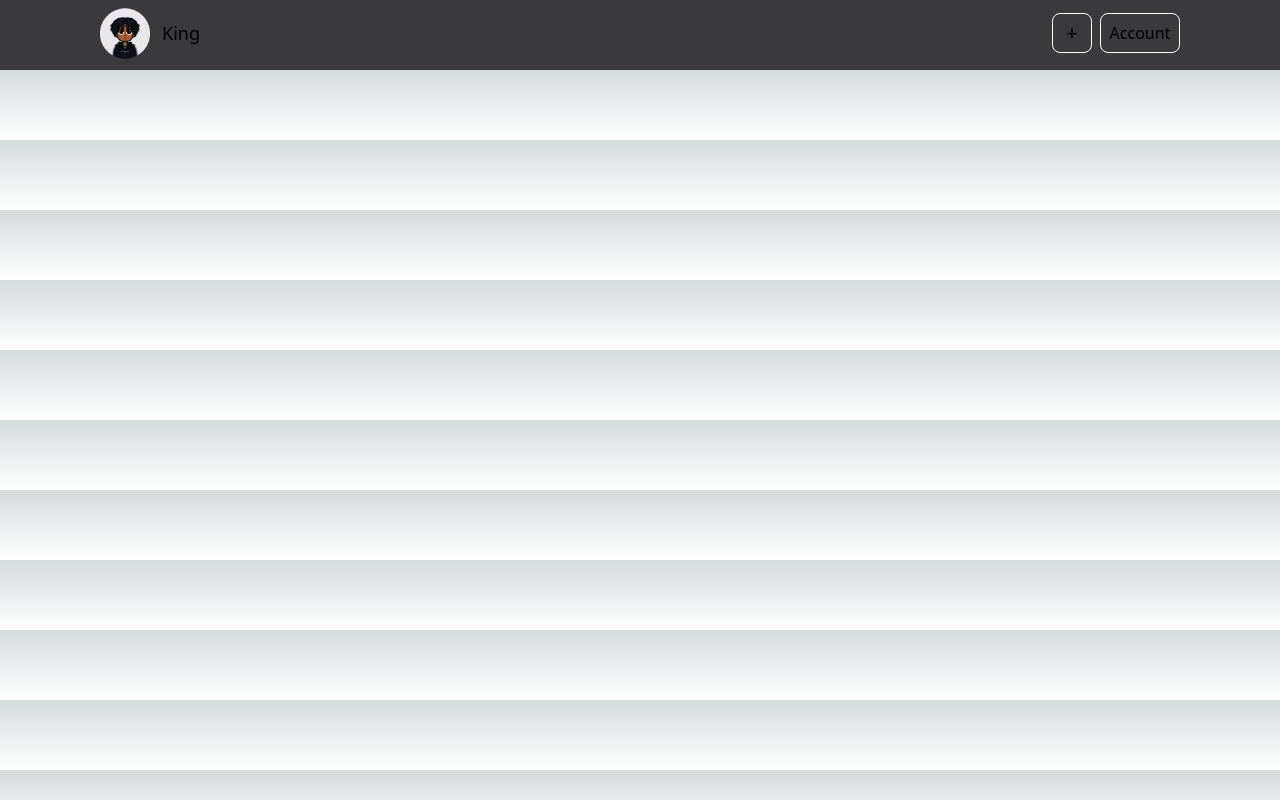
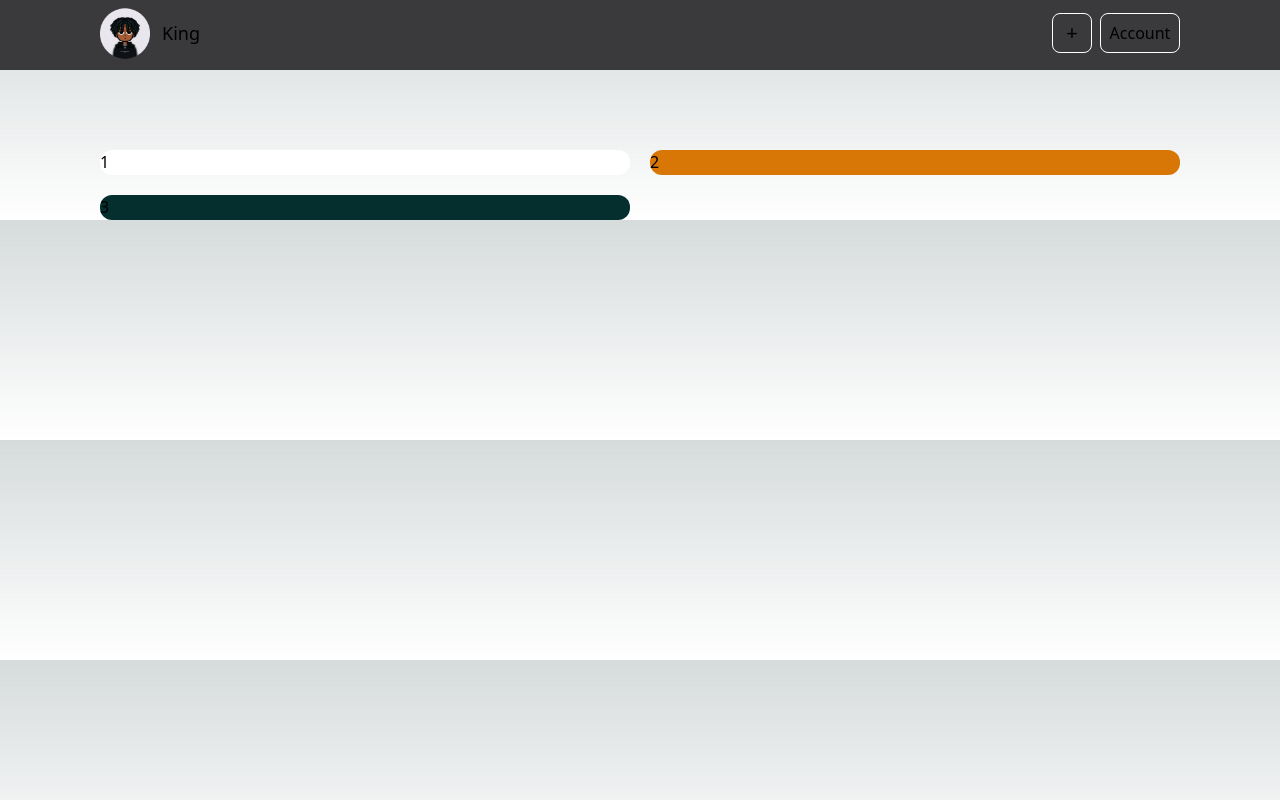
Before and after one commit to khaekelvin/bento-grid, a Next.js app: page / in a window 1280 px wide. Built offline with nearby package versions, Linux system fonts and the light colour scheme.

Commit message:
Add Grid component to RootLayout

```diff
--- a/app/layout.tsx
+++ b/app/layout.tsx
@@ -2,6 +2,7 @@ import type { Metadata } from "next";
 import { Inter } from "next/font/google";
 import "./globals.css";
 import Nav from "@/components/Nav/page";
+import Grid from "@/components/Grid/page";
 
 const inter = Inter({ subsets: ["latin"] });
 
@@ -19,6 +20,7 @@ export default function RootLayout({
     <html lang="en">
       <body>
         <Nav />
+        <Grid />
       </body>
     </html>
   );
--- /dev/null
+++ b/components/Grid/page.tsx
@@ -0,0 +1,22 @@
+import React from "react";
+
+function Grid() {
+  return (
+    <>
+      <section className="container grid grid-cols-2 gap-5 mt-10 lg:mt-20 max-w-[1080px] mx-auto h-[70px]">
+        <div className=" bg-white rounded-xl flex flex-col col-span-1 row-span-1 gap-1">
+          1
+        </div>
+        <div className=" bg-amber-600 rounded-xl flex flex-col col-span-1 row-span-1 gap-1">
+          2
+        </div>
+
+        <div className=" bg-teal-950 rounded-xl flex flex-col col-span-1 row-span-2 gap-1">
+          3
+        </div>
+      </section>
+    </>
+  );
+}
+
+export default Grid;
```
Also changed, not shown: components/Main/page.tsx (deleted).
